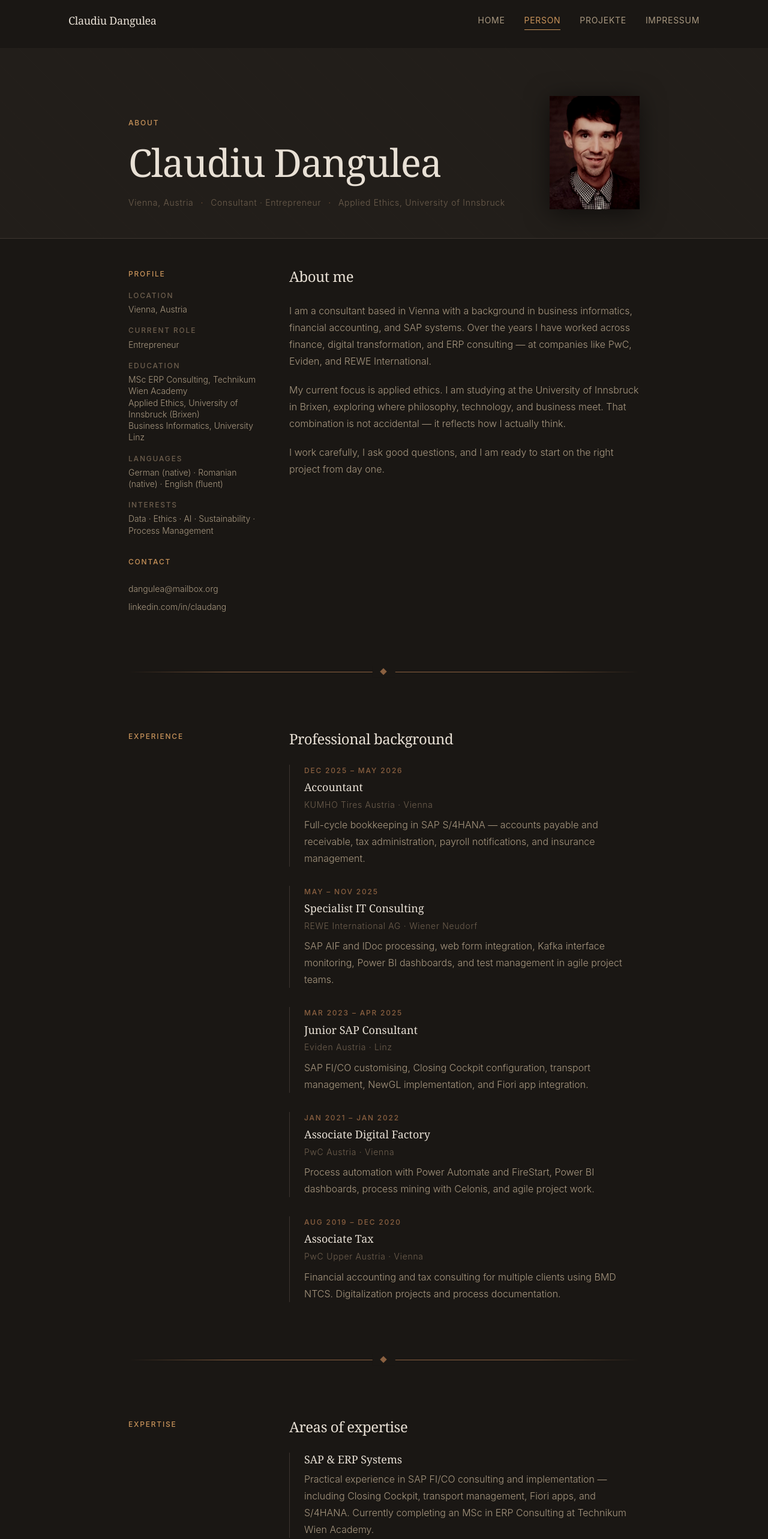
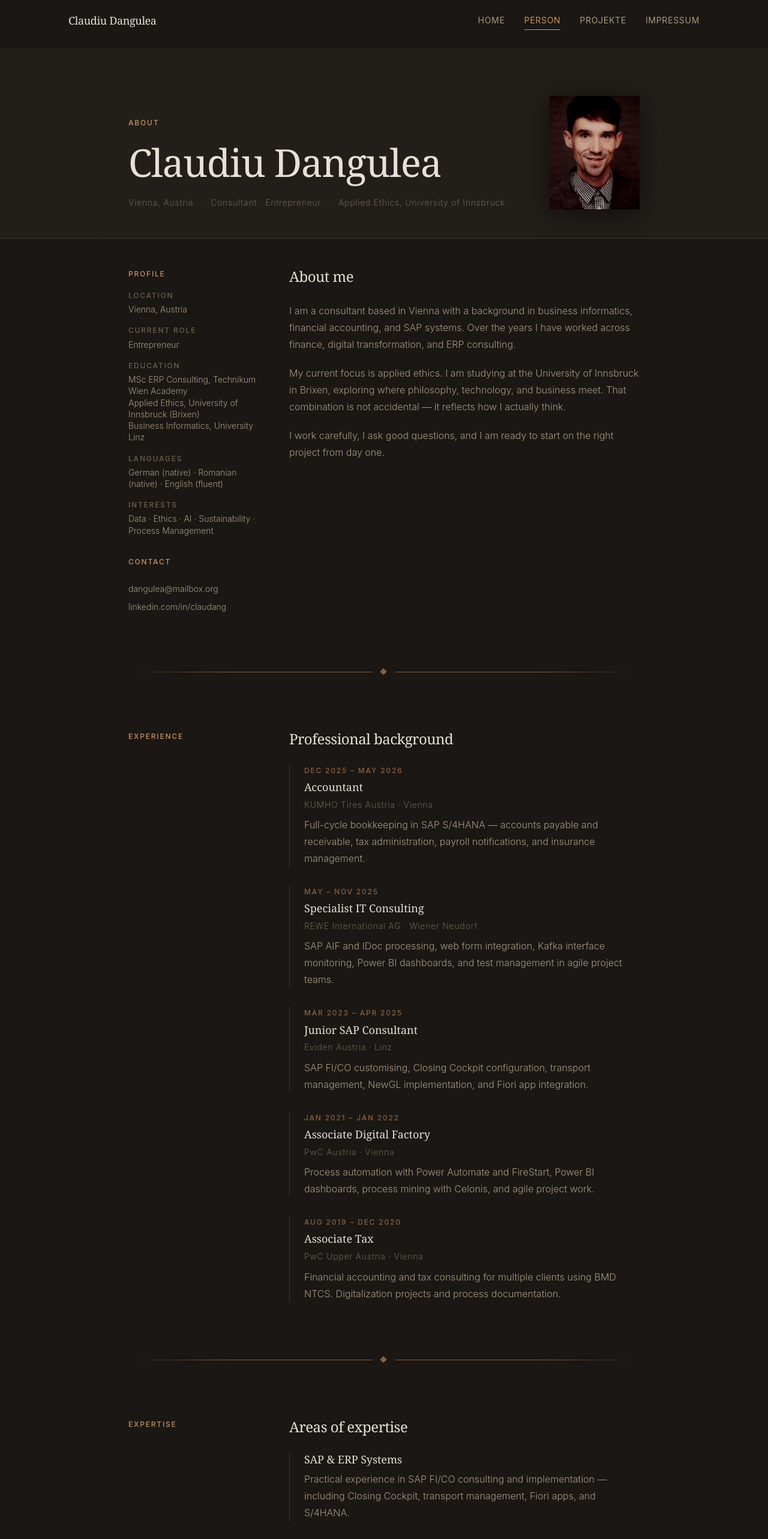
Before and after one commit to intiequals1/dangulea-website, a React (Vite) app: page /person in a window 1280 px wide. Shown: the top 2566 px of the page at 60% size. Built offline with nearby package versions, Linux system fonts and the light colour scheme; a web font is replaced by a local one.

Commit message:
Anpassungen Home und Person

```diff
--- a/src/pages/Home.tsx
+++ b/src/pages/Home.tsx
@@ -42,7 +42,7 @@ export default function Home() {
           <p className="intro__text">
             My name is Claudiu. I am based in Vienna and work at the intersection of
             finance, technology, and ethics. I bring hands-on experience from accounting,
-            SAP consulting, and digital transformation — and I am ready to apply that
+            SAP consulting, and digital transformation. And I am ready to apply this
             combination to the right project, from day one.
           </p>
           <div className="divider" />
@@ -71,7 +71,7 @@ export default function Home() {
               <h3 className="card__title">Finance &amp; Accounting</h3>
               <p className="card__text">
                 Broad background in financial accounting, tax administration, and
-                controlling — across industries from consulting to manufacturing.
+                controlling.
               </p>
             </article>
 
--- a/src/pages/Person.tsx
+++ b/src/pages/Person.tsx
@@ -93,8 +93,7 @@ export default function Person() {
             <p>
               I am a consultant based in Vienna with a background in business informatics,
               financial accounting, and SAP systems. Over the years I have worked across
-              finance, digital transformation, and ERP consulting — at companies like PwC,
-              Eviden, and REWE International.
+              finance, digital transformation, and ERP consulting.
             </p>
             <p>
               My current focus is applied ethics. I am studying at the University of
@@ -191,8 +190,7 @@ export default function Person() {
                 <h3 className="expertise-item__title">SAP &amp; ERP Systems</h3>
                 <p>
                   Practical experience in SAP FI/CO consulting and implementation — including
-                  Closing Cockpit, transport management, Fiori apps, and S/4HANA. Currently
-                  completing an MSc in ERP Consulting at Technikum Wien Academy.
+                  Closing Cockpit, transport management, Fiori apps, and S/4HANA.
                 </p>
               </div>
 
@@ -256,11 +254,10 @@ export default function Person() {
           <div className="person-body">
             <h2 className="person-section__heading">Personal interests</h2>
             <p>
-              When I am not working, I travel. Finland, Poland, South Tyrol — each trip
-              reinforces something I already believe: that people are mostly good, and
-              that diversity is worth paying attention to. I value fairness, patience,
-              and the kind of openness you find in communities that have learned to
-              welcome strangers.
+              When I am not working, I travel. Each trip reinforces something I already believe:
+              that people are mostly good, and that diversity is worth paying attention to.
+              I value fairness, patience, and the kind of openness you find in communities
+              that have learned to welcome strangers.
             </p>
           </div>
         </div>
```
